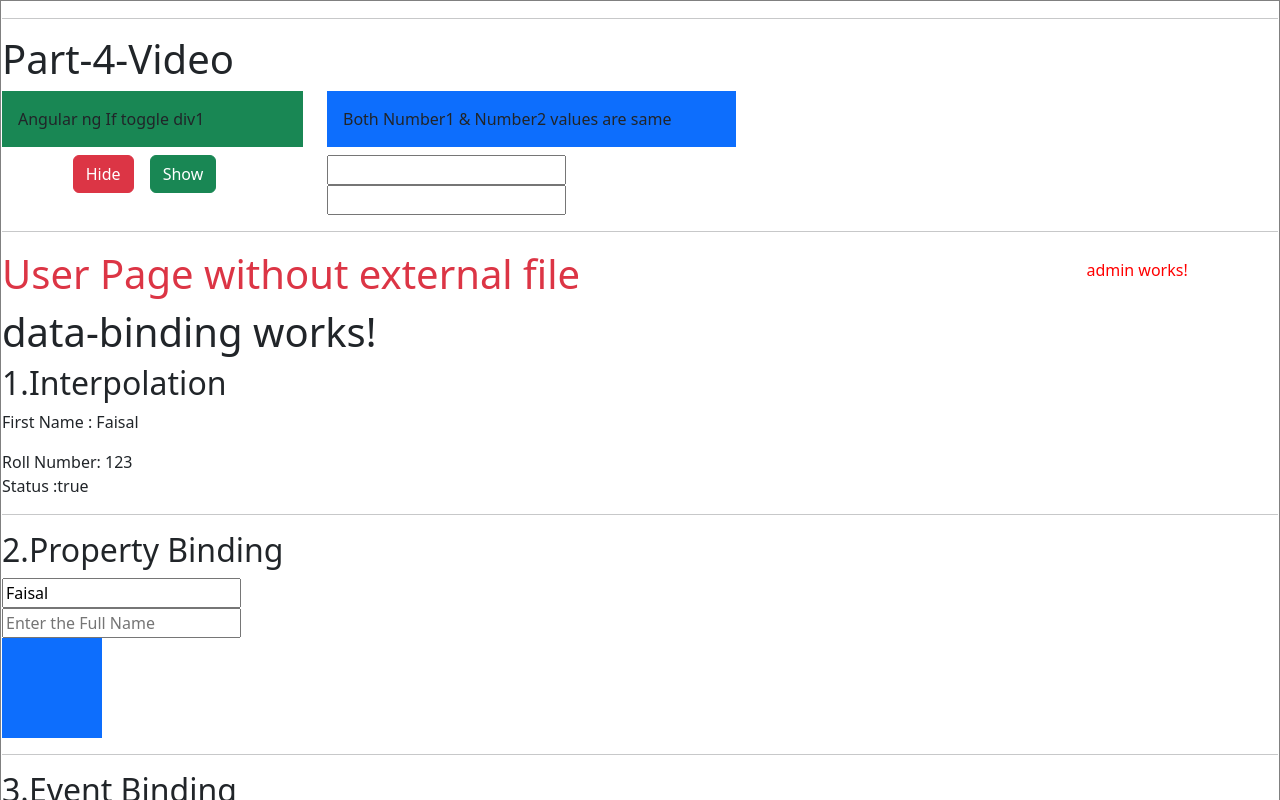
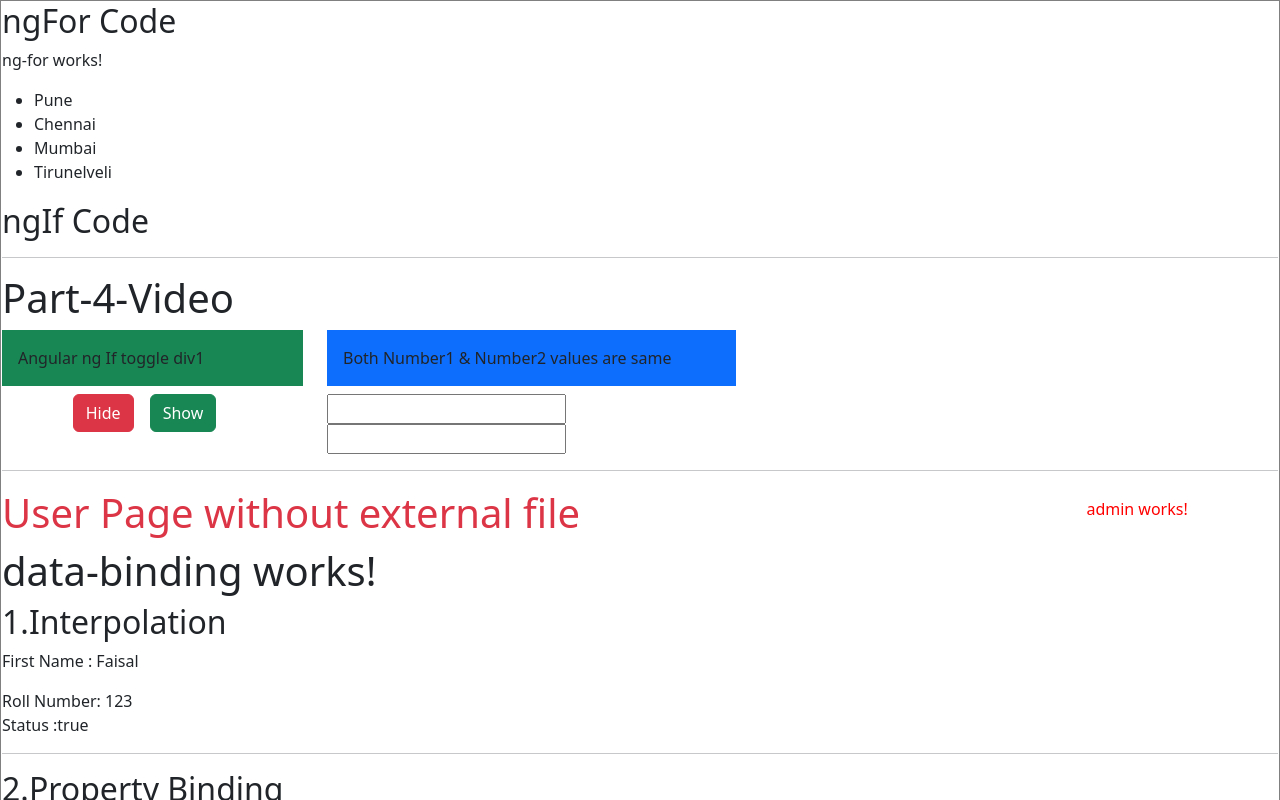
Before and after one commit to moh-faisal85/AngularJS, an Angular app in the folder Training.Angular19.Project/: page / in a window 1280 px wide. Shown: the top 800 px of the page. Built offline with nearby package versions, Linux system fonts and the light colour scheme.

Commit message:
Part-4: Angular 19 - Structural Directives - ngFor - Display Unorder static list

```diff
--- a/Training.Angular19.Project/src/app/app.component.html
+++ b/Training.Angular19.Project/src/app/app.component.html
@@ -13,6 +13,13 @@
     <table style="width: 100%;" border="1">
       <tr>
         <td colspan="2">
+          <H2>ngFor Code</H2>
+          <app-ng-for> </app-ng-for>
+        </td>
+      </tr>
+      <tr>
+        <td colspan="2">
+          <H2>ngIf Code</H2>
           <app-ng-if> </app-ng-if>
         </td>
       </tr>
--- a/Training.Angular19.Project/src/app/app.component.ts
+++ b/Training.Angular19.Project/src/app/app.component.ts
@@ -4,10 +4,11 @@ import { UserComponent } from './components/user/user.component';
 import { AdminComponent } from './components/admin/admin.component';
 import { DataBindingComponent } from './components/data-binding/data-binding.component';
 import { NgIfComponent } from './components/ng-if/ng-if.component';
+import { NgForComponent } from './components/ng-for/ng-for.component';
 
 @Component({
   selector: 'app-root',
-  imports: [RouterOutlet,UserComponent,AdminComponent,DataBindingComponent,NgIfComponent],
+  imports: [RouterOutlet,UserComponent,AdminComponent,DataBindingComponent,NgIfComponent,NgForComponent],
   templateUrl: './app.component.html',
   styleUrl: './app.component.css'
 })
--- a/Training.Angular19.Project/src/app/components/ng-for/ng-for.component.html
+++ b/Training.Angular19.Project/src/app/components/ng-for/ng-for.component.html
@@ -1 +1,8 @@
 <p>ng-for works!</p>
+<div class="row">
+    <div class="col-3">
+        <ul>
+            <li *ngFor="let city of cityList">{{city}}</li>
+        </ul>
+    </div>
+</div>
--- a/Training.Angular19.Project/src/app/components/ng-for/ng-for.component.ts
+++ b/Training.Angular19.Project/src/app/components/ng-for/ng-for.component.ts
@@ -1,11 +1,13 @@
+import { NgFor } from '@angular/common';
 import { Component } from '@angular/core';
 
 @Component({
   selector: 'app-ng-for',
-  imports: [],
+  imports: [NgFor],
   templateUrl: './ng-for.component.html',
   styleUrl: './ng-for.component.css'
 })
 export class NgForComponent {
 
+  cityList:string[] = ["Pune", "Chennai", "Mumbai", "Tirunelveli"];
 }
```
Also changed, not shown: 1 other file (tests, documents, lock files or other folders).
